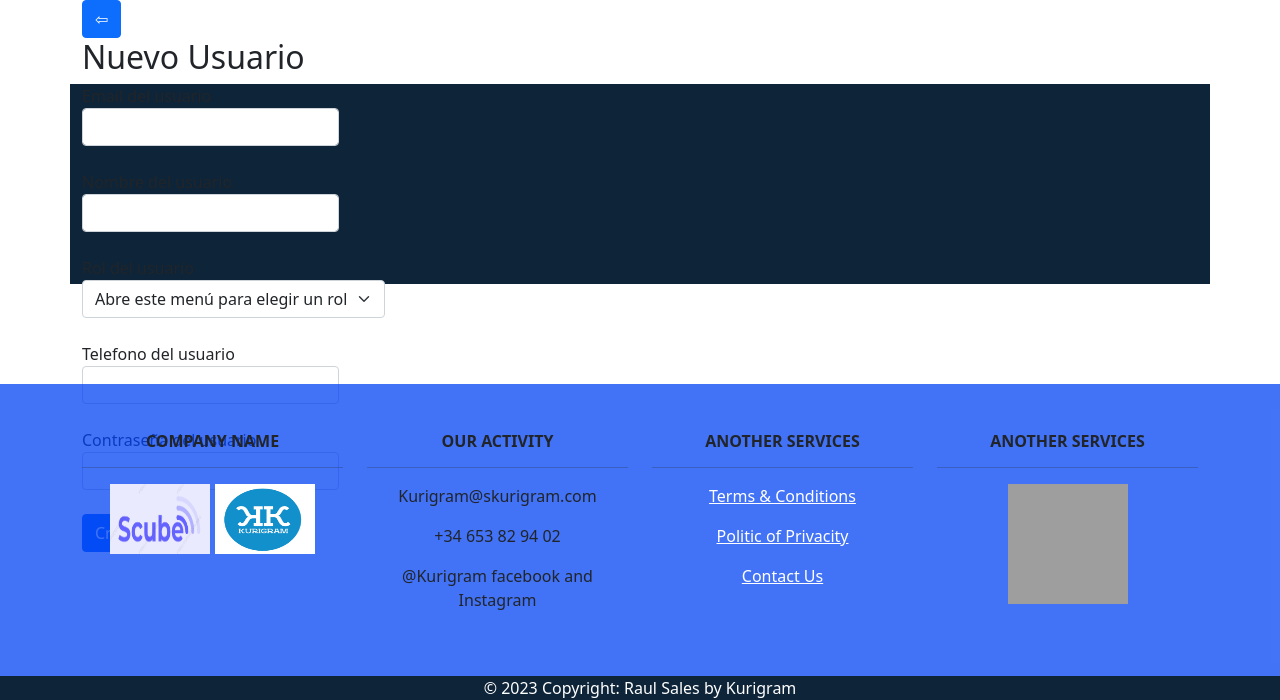
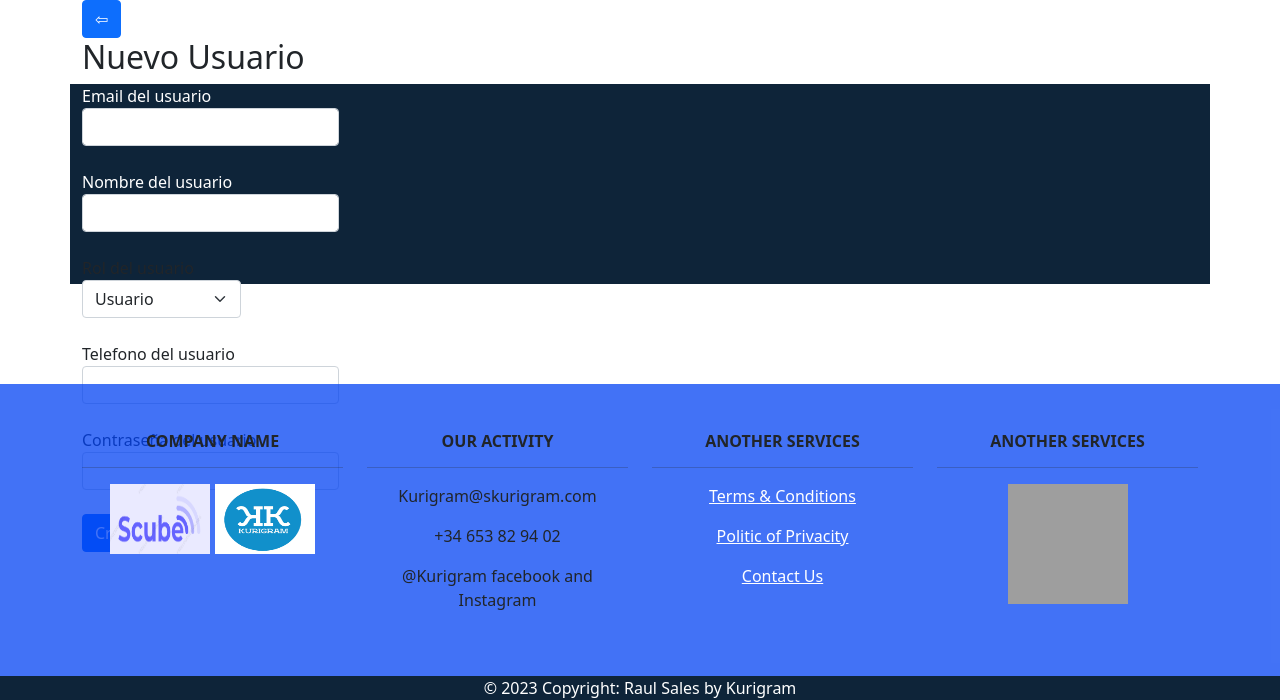
Before and after one commit to raulsales9/kurigram, a Symfony app: template kurigram_backend/templates/kurigram/User/AdminInsert.html.twig in a window 1280 px wide. Shown: the part 100-800 px from the top of the page. Run offline with Twig, Linux system fonts and the light colour scheme; the template is opened without the code that fills it, so the values that code supplies are empty; some libraries are stand-ins or nearby versions; grey boxes are pictures that could not be loaded.

Commit message:
solving the error when the new user is created

```diff
--- a/kurigram_backend/migrations/Version20230428092442.php
+++ b/kurigram_backend/migrations/Version20230501202001.php
@@ -10,7 +10,7 @@ use Doctrine\Migrations\AbstractMigration;
 /**
  * Auto-generated Migration: Please modify to your needs!
  */
-final class Version20230428092442 extends AbstractMigration
+final class Version20230501202001 extends AbstractMigration
 {
     public function getDescription(): string
     {
@@ -27,7 +27,7 @@ final class Version20230428092442 extends AbstractMigration
         $this->addSql('CREATE TABLE message (id INT AUTO_INCREMENT NOT NULL, text VARCHAR(255) NOT NULL, PRIMARY KEY(id)) DEFAULT CHARACTER SET utf8mb4 COLLATE `utf8mb4_unicode_ci` ENGINE = InnoDB');
         $this->addSql('CREATE TABLE message_user (message_id INT NOT NULL, user_id INT NOT NULL, INDEX IDX_24064D90537A1329 (message_id), INDEX IDX_24064D90A76ED395 (user_id), PRIMARY KEY(message_id, user_id)) DEFAULT CHARACTER SET utf8mb4 COLLATE `utf8mb4_unicode_ci` ENGINE = InnoDB');
         $this->addSql('CREATE TABLE posts (id_post INT AUTO_INCREMENT NOT NULL, id_user INT DEFAULT NULL, created_at DATE NOT NULL, likes INT NOT NULL, text VARCHAR(255) DEFAULT NULL, is_submitted TINYINT(1) NOT NULL, file VARCHAR(255) NOT NULL, title VARCHAR(50) DEFAULT NULL, INDEX IDX_885DBAFA6B3CA4B (id_user), PRIMARY KEY(id_post)) DEFAULT CHARACTER SET utf8mb4 COLLATE `utf8mb4_unicode_ci` ENGINE = InnoDB');
-        $this->addSql('CREATE TABLE user (id INT AUTO_INCREMENT NOT NULL, name VARCHAR(20) NOT NULL, email LONGTEXT NOT NULL, roles LONGTEXT NOT NULL COMMENT \'(DC2Type:json)\', password VARCHAR(255) NOT NULL, phone INT DEFAULT NULL, UNIQUE INDEX UNIQ_8D93D649B63E2EC7 (roles), PRIMARY KEY(id)) DEFAULT CHARACTER SET utf8mb4 COLLATE `utf8mb4_unicode_ci` ENGINE = InnoDB');
+        $this->addSql('CREATE TABLE user (id INT AUTO_INCREMENT NOT NULL, name VARCHAR(20) NOT NULL, email LONGTEXT NOT NULL, roles LONGTEXT NOT NULL COMMENT \'(DC2Type:json)\', password VARCHAR(255) NOT NULL, phone INT DEFAULT NULL, PRIMARY KEY(id)) DEFAULT CHARACTER SET utf8mb4 COLLATE `utf8mb4_unicode_ci` ENGINE = InnoDB');
         $this->addSql('ALTER TABLE event_user ADD CONSTRAINT FK_92589AE271F7E88B FOREIGN KEY (event_id) REFERENCES event (id) ON DELETE CASCADE');
         $this->addSql('ALTER TABLE event_user ADD CONSTRAINT FK_92589AE2A76ED395 FOREIGN KEY (user_id) REFERENCES user (id) ON DELETE CASCADE');
         $this->addSql('ALTER TABLE follow_user ADD CONSTRAINT FK_B35425148711D3BC FOREIGN KEY (follow_id) REFERENCES follow (id) ON DELETE CASCADE');
--- a/kurigram_backend/src/Controller/PannelController.php
+++ b/kurigram_backend/src/Controller/PannelController.php
@@ -10,11 +10,11 @@ class PannelController extends AbstractController
 {
     #[Route('/', name: 'app_main')]
     public function index(): Response
-    {/*
-        $securityContext = $this->container->get('security.authorization_checker');
+    {
+        /* $securityContext = $this->container->get('security.authorization_checker');
         if(!$securityContext->isGranted('IS_AUTHENTICATED_REMEMBERED')){
             return $this->redirectToRoute('app_login');
-        }  */
+        } */
         return $this->render('main.html.twig', [
 
         ]);
--- a/kurigram_backend/src/Entity/User.php
+++ b/kurigram_backend/src/Entity/User.php
@@ -25,7 +25,7 @@ class User implements UserInterface, PasswordAuthenticatedUserInterface
     #[ORM\Column(type: Types::TEXT)]
     private ?string $email = null;
 
-    #[ORM\Column(length: 180, unique: true )]
+    #[ORM\Column]
     private array $roles = [];
 
     #[ORM\OneToMany(mappedBy:'idUser',targetEntity: Posts::class)]
--- a/kurigram_backend/templates/kurigram/User/AdminInsert.html.twig
+++ b/kurigram_backend/templates/kurigram/User/AdminInsert.html.twig
@@ -8,12 +8,12 @@
 			<form method="post" action="" class="row">
 				<article class="eventList">
 				<div  class="mb-3 col-lg-8">
-					<label for="email" class="form-label">Email del usuario
+					<label for="email" class="form-label" style="color: white">Email del usuario
 						<input name="email" type="text" class="form-control" value=""/>
 					</label>
 				</div>
 				<div  class="mb-3 col-lg-8">
-					<label for="name" class="form-label">Nombre del usuario
+					<label for="name" class="form-label" style="color: white">Nombre del usuario
 						<input name="name" type="text" class="form-control" value=""/>
 					</label>
 				</div>
@@ -21,8 +21,7 @@
 				<div  class="mb-3 col-lg-8">
 					<label for="roles" class="form-label">Rol del usuario
 					<select class="form-select" aria-label="Default select example" name="roles">
-						<option value='["USER"]' selected>Abre este menú para elegir un rol</option>
-						<option value='["USER"]'>Usuario</option>
+						<option value='["USER"]' selected>Usuario</option>
 						<option value='["ADMIN"]'>Administrador</option>
 					</select>
 					</label>
```
